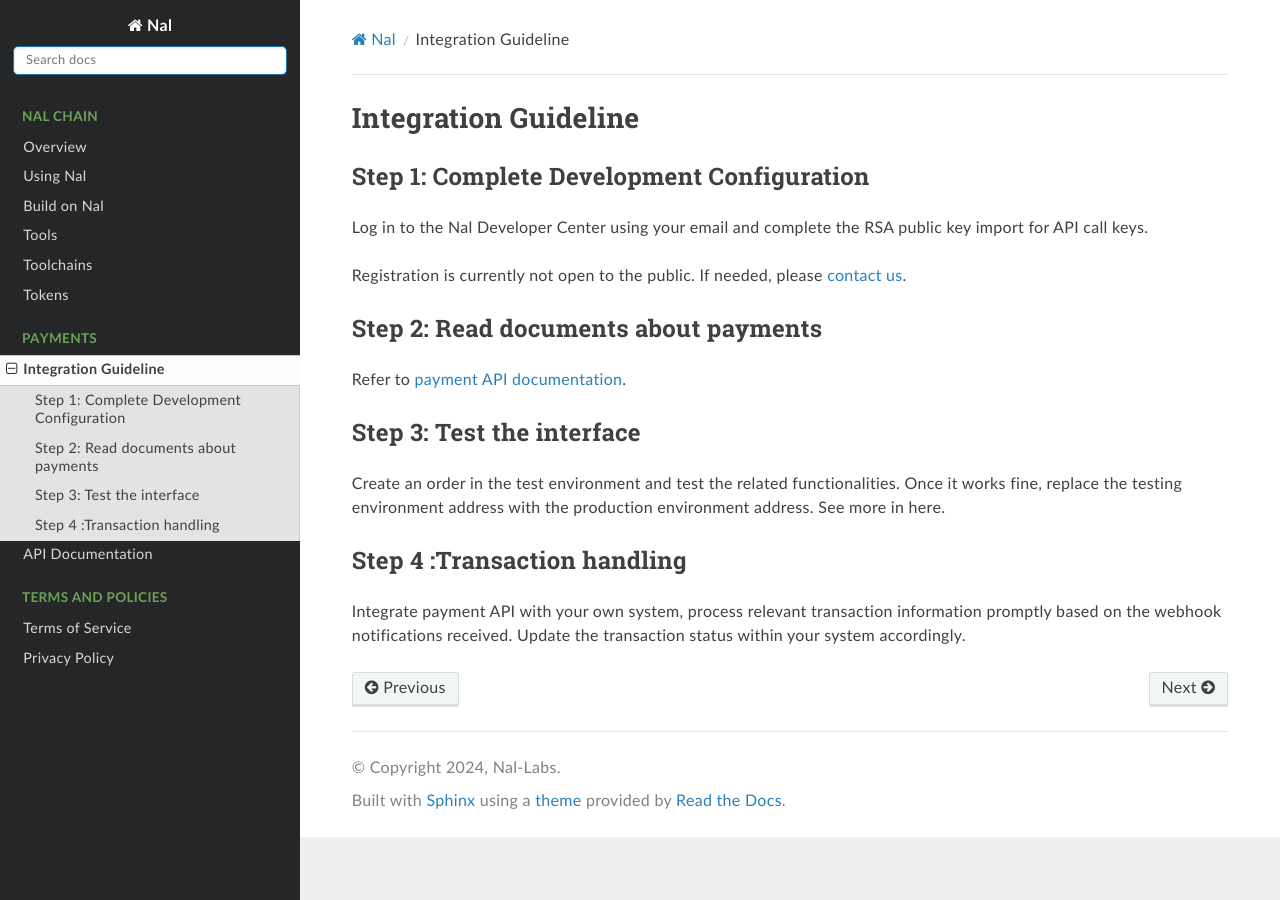
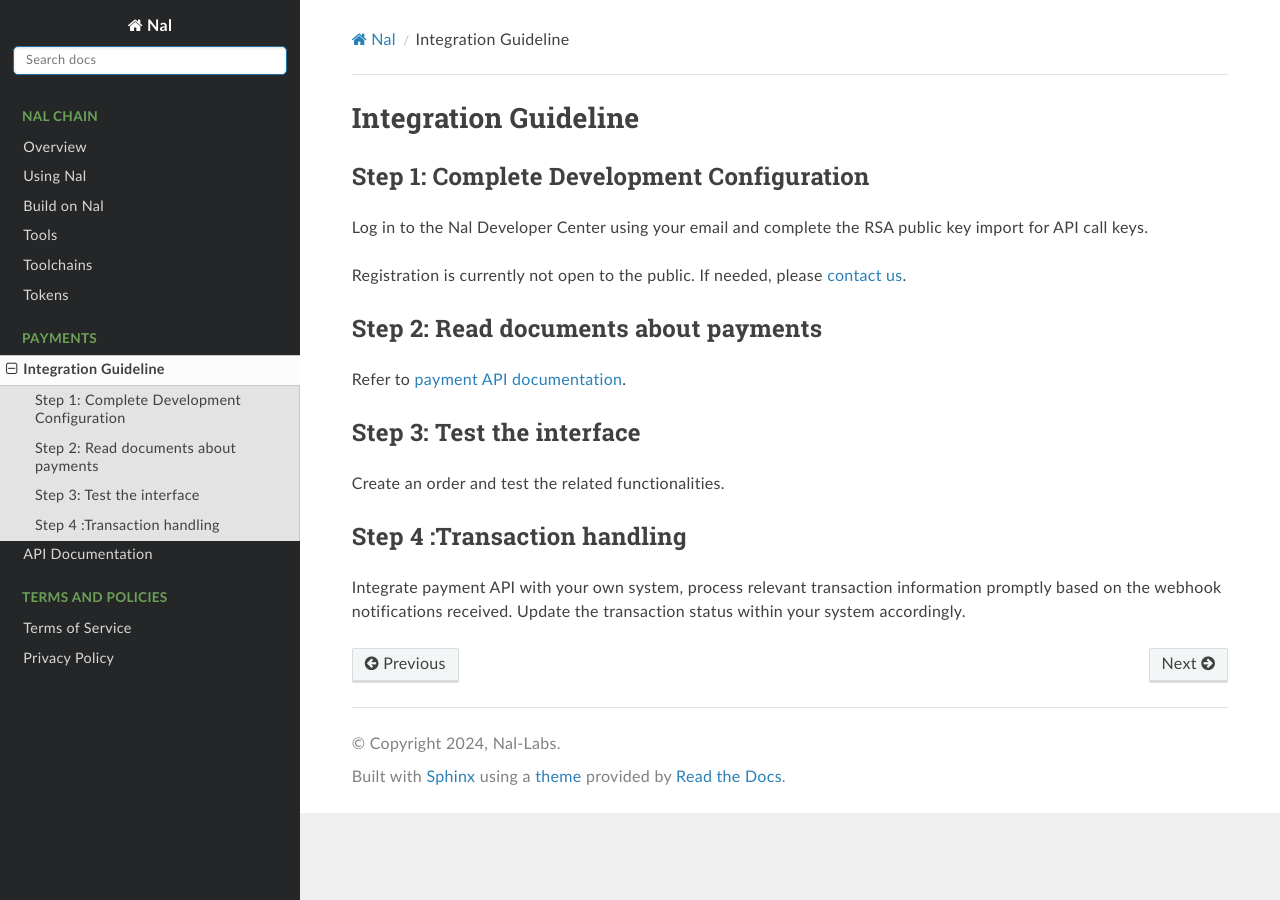
Before and after one commit to nal-labs/docs, a Sphinx documentation site: the page built from source/payments/IntegrationGuideline.md, in a window 1280 px wide. Built offline with Sphinx 7.4.7 and the Read the Docs theme 2.0.0, drawn with Linux system fonts in a browser that asks for light colours.

Commit message:
Change payment integration guideline.

```diff
--- a/source/payments/IntegrationGuideline.md
+++ b/source/payments/IntegrationGuideline.md
@@ -12,7 +12,7 @@ Refer to [payment API documentation](./ApiDocumentation.md).
 
 ## Step 3: Test the interface
 
-Create an order in the test environment and test the related functionalities. Once it works fine, replace the testing environment address with the production environment address. See more in here.
+Create an order and test the related functionalities.
 
 ## Step 4 :Transaction handling
 
```
